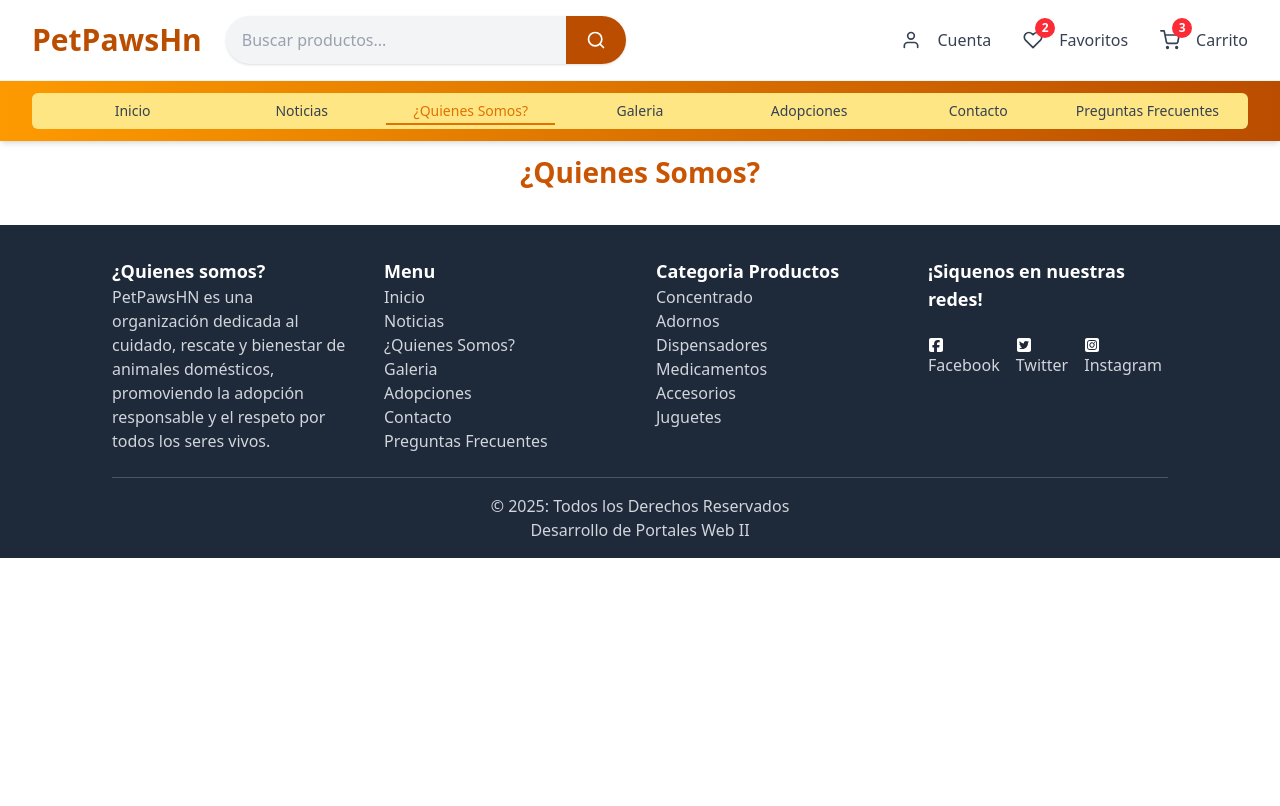
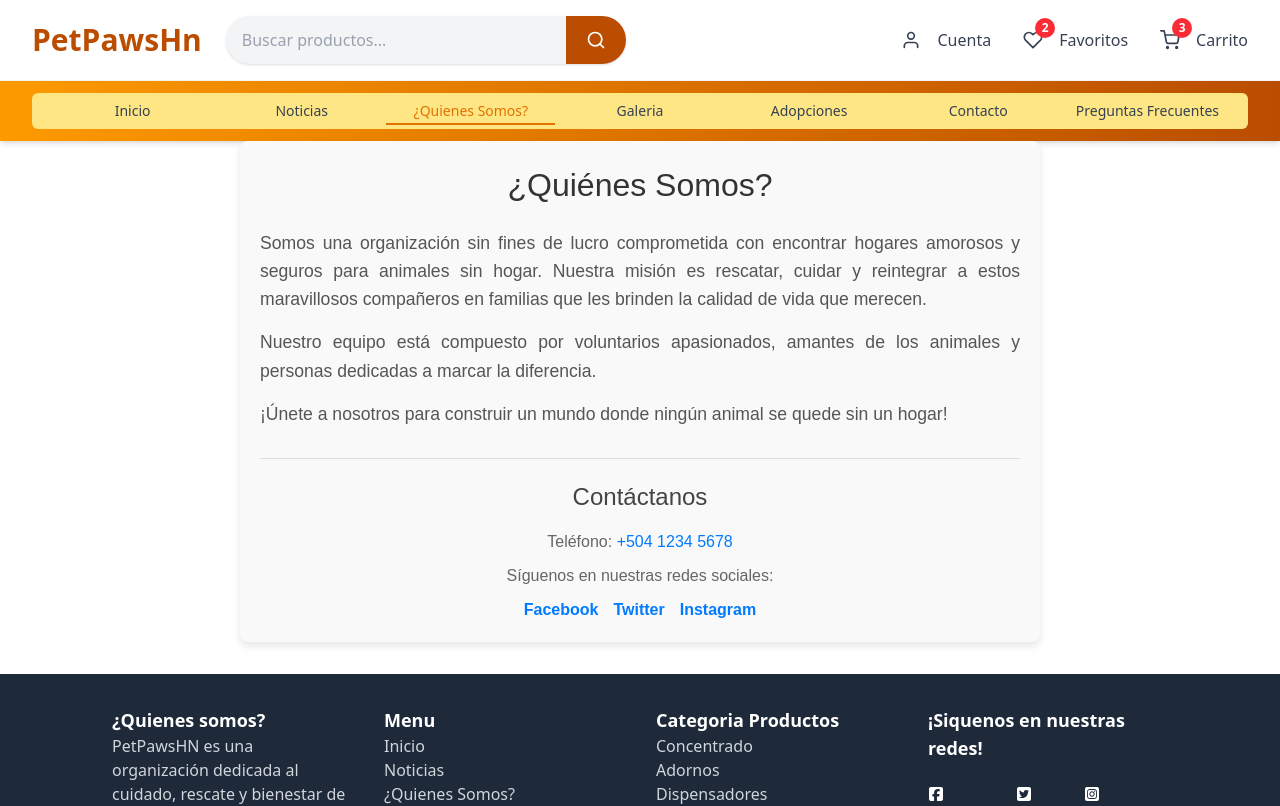
Before and after one commit to andrestdjhw/PetPawsReact, a React (Vite) app: page /quienes-somos in a window 1280 px wide. Shown: the top 806 px of the page. Built offline with nearby package versions, Linux system fonts and the light colour scheme.

Commit message:
Update QuiensSomos.jsx

```diff
--- a/src/pages/QuiensSomos.jsx
+++ b/src/pages/QuiensSomos.jsx
@@ -1,10 +1,107 @@
-import { useState } from "react"
+import { useState } from "react";
 import { useNavigate } from "react-router";
 
-export const QuienesSomos = () =>{
+export const QuienesSomos = () => {
+    const styles = {
+        container: {
+            maxWidth: "800px",
+            margin: "0 auto",
+            padding: "20px",
+            backgroundColor: "#f9f9f9",
+            borderRadius: "8px",
+            boxShadow: "0 4px 8px rgba(0, 0, 0, 0.1)",
+            fontFamily: "Arial, sans-serif"
+        },
+        title: {
+            fontSize: "2rem",
+            color: "#333333",
+            textAlign: "center",
+            marginBottom: "20px"
+        },
+        description: {
+            fontSize: "1.1rem",
+            color: "#555555",
+            lineHeight: "1.6",
+            marginBottom: "15px",
+            textAlign: "justify"
+        },
+        contactInfo: {
+            marginTop: "30px",
+            paddingTop: "20px",
+            borderTop: "1px solid #dddddd",
+        },
+        subtitle: {
+            fontSize: "1.5rem",
+            color: "#444444",
+            marginBottom: "15px",
+            textAlign: "center"
+        },
+        contact: {
+            fontSize: "1rem",
+            color: "#666666",
+            marginBottom: "10px",
+            textAlign: "center"
+        },
+        phoneLink: {
+            color: "#007BFF",
+            textDecoration: "none",
+        },
+        phoneLinkHover: {
+            textDecoration: "underline",
+        },
+        socialLinks: {
+            listStyle: "none",
+            padding: 0,
+            display: "flex",
+            justifyContent: "center",
+            gap: "15px",
+        },
+        socialLinksItem: {
+            display: "inline",
+        },
+        socialLinksAnchor: {
+            textDecoration: "none",
+            color: "#007BFF",
+            fontWeight: "bold",
+        },
+        socialLinksAnchorHover: {
+            textDecoration: "underline",
+        }
+    };
+
     return (
-        <section className="container">
-        <h1 className="title">¿Quienes Somos?</h1>
+        <section style={styles.container}>
+            <h1 style={styles.title}>¿Quiénes Somos?</h1>
+            <p style={styles.description}>
+                Somos una organización sin fines de lucro comprometida con encontrar hogares amorosos y seguros para animales sin hogar. Nuestra misión es rescatar, cuidar y reintegrar a estos maravillosos compañeros en familias que les brinden la calidad de vida que merecen.
+            </p>
+            <p style={styles.description}>
+                Nuestro equipo está compuesto por voluntarios apasionados, amantes de los animales y personas dedicadas a marcar la diferencia.
+            </p>
+            <p style={styles.description}>
+                ¡Únete a nosotros para construir un mundo donde ningún animal se quede sin un hogar!
+            </p>
+
+            <section style={styles.contactInfo}>
+                <h2 style={styles.subtitle}>Contáctanos</h2>
+                <p style={styles.contact}>
+                    Teléfono: <a href="tel:+50412345678" style={styles.phoneLink}>+504 1234 5678</a>
+                </p>
+                <p style={styles.contact}>
+                    Síguenos en nuestras redes sociales:
+                </p>
+                <ul style={styles.socialLinks}>
+                    <li style={styles.socialLinksItem}>
+                        <a href="https://facebook.com/NuestraOrganizacion" target="_blank" rel="noopener noreferrer" style={styles.socialLinksAnchor}>Facebook</a>
+                    </li>
+                    <li style={styles.socialLinksItem}>
+                        <a href="https://twitter.com/NuestraOrganizacion" target="_blank" rel="noopener noreferrer" style={styles.socialLinksAnchor}>Twitter</a>
+                    </li>
+                    <li style={styles.socialLinksItem}>
+                        <a href="https://instagram.com/NuestraOrganizacion" target="_blank" rel="noopener noreferrer" style={styles.socialLinksAnchor}>Instagram</a>
+                    </li>
+                </ul>
+            </section>
         </section>
-    )
-}
+    );
+};
```
